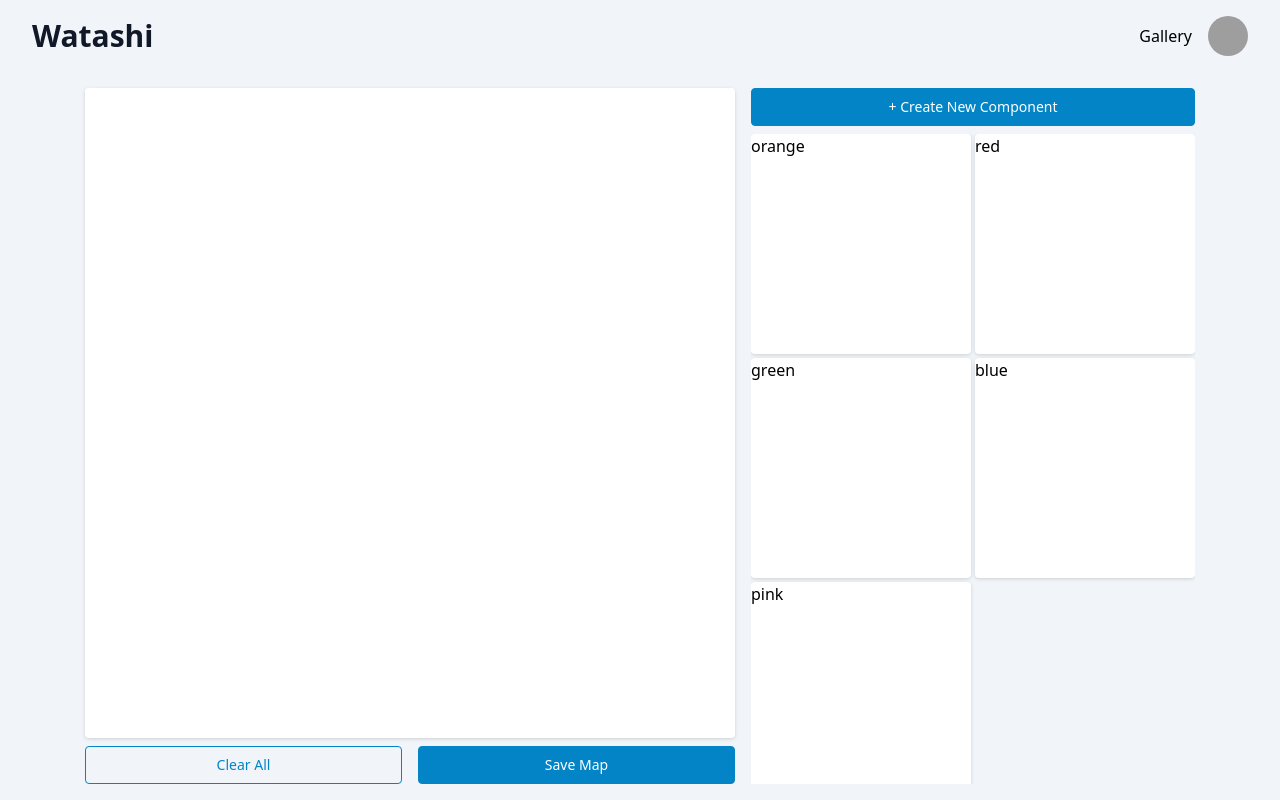
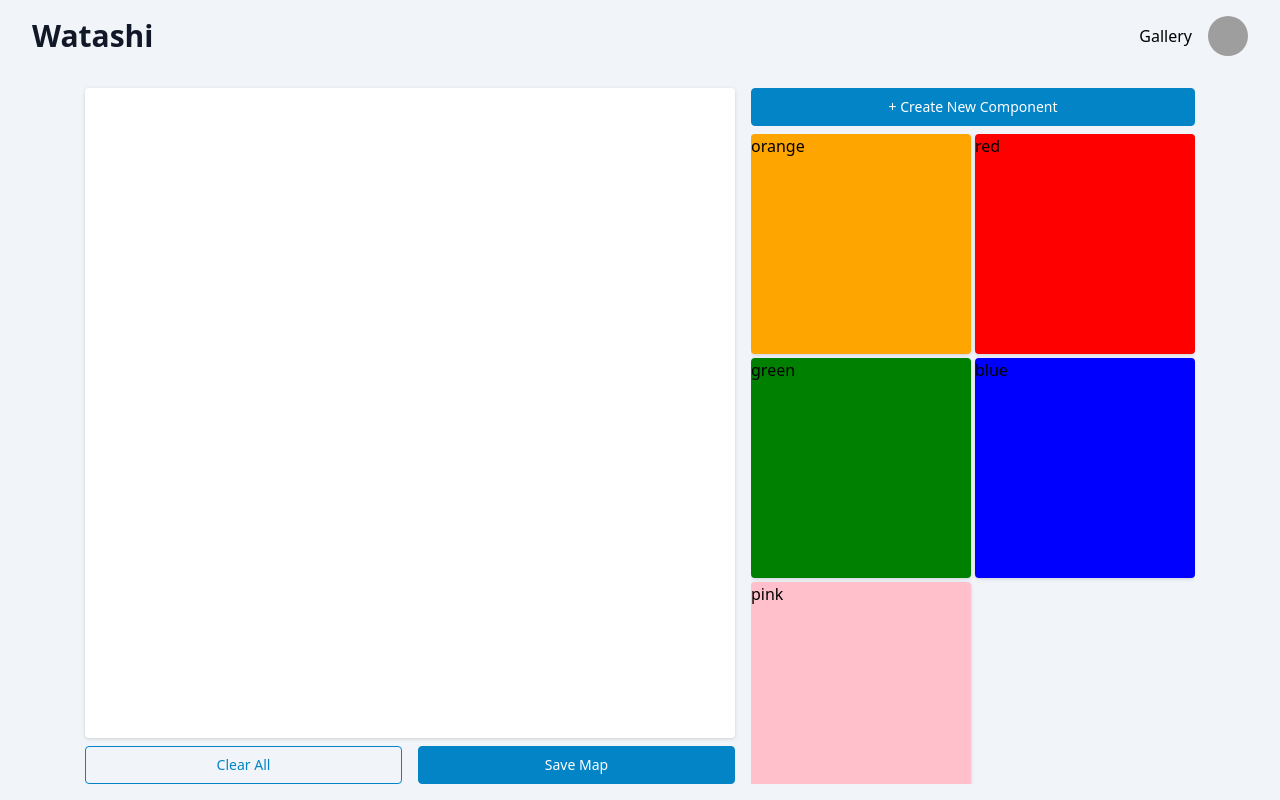
Before and after one commit to Recursion-Group-S/watashi, a React (Create React App) app: page /createMap in a window 1280 px wide. Built offline with nearby package versions, Linux system fonts and the light colour scheme; grey boxes are pictures that could not be loaded.

Commit message:
changed backgroundColor

```diff
--- a/src/components/CreateMap/CanvasComponent.jsx
+++ b/src/components/CreateMap/CanvasComponent.jsx
@@ -31,6 +31,7 @@ const CanvasComponent = ({component, maxZIndex, setMaxZIndex, canvasComponents,
     }
 
     const handleClick = () =>{
+        console.log(component.color);
         setIsSelected(!isSelected)
     }
 
@@ -38,12 +39,13 @@ const CanvasComponent = ({component, maxZIndex, setMaxZIndex, canvasComponents,
     return (
             // クリックして選択されたコンポーネントの拡大縮小が出来る
             <div className={`${isSelected ? "resize":""} overflow-auto h-36 w-36 top-0 left-0 flex flex-col
-                            content-center justify-between p-0 items-end bg-${component.color}-500`}
+                            content-center justify-between p-0 items-end`}
                 style={{
                     top: top,
                     left: left,
                     position: 'absolute',
-                    zIndex: zIndex
+                    zIndex: zIndex,
+                    backgroundColor: component.color
                 }}
                 draggable
                 onClick={handleClick}
--- a/src/components/CreateMap/Sidebar.jsx
+++ b/src/components/CreateMap/Sidebar.jsx
@@ -5,6 +5,7 @@ const Sidebar = ({addComponent}) => {
     const [sideComponents, setSideComponents] = useState(['orange', 'red', 'green', 'blue', 'pink'])
 
     const handleDragEnd = (e) =>{
+        console.log(e.target.innerHTML);
         addComponent(e, e.target.innerHTML);
     }
 
@@ -22,8 +23,8 @@ const Sidebar = ({addComponent}) => {
                     <div key={component}
                         onDragEnd={handleDragEnd}
                         draggable
-                        className={`rounded bg-white drop-shadow bg-${component}-500`}
-                        style={{ height: 220, width: 220 }}>{component}</div>
+                        className="rounded bg-white drop-shadow"
+                        style={{ height: 220, width: 220, backgroundColor: component }}>{component}</div>
                 )}
             </div>
         </div >
```
